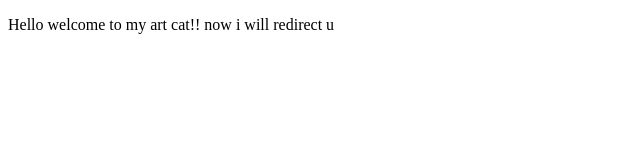
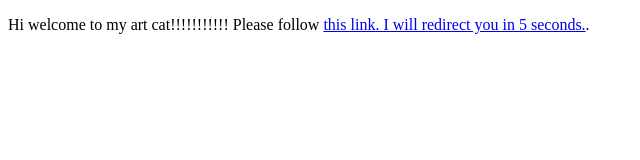
Before and after one commit to ChrisTPhilos/artcat, a plain HTML site: page index.html in a window 1280 px wide. Shown: the whole page, without its empty margins (0-640 px from the left). Drawn offline with Linux system fonts and the light colour scheme.

Commit message:
Update index.html

```diff
--- a/index.html
+++ b/index.html
@@ -1,10 +1,9 @@
 <!DOCTYPE html>
 <html>
-   <head>
-      <title>HTML Meta Tag</title>
-      <meta http-equiv = "refresh" content = "2"; url = https://https://artcaty9.weebly.com" />
-   </head>
-   <body>
-      <p>Hello welcome to my art cat!! now i will redirect u</p>
-   </body>
+  <head>
+    <meta http-equiv="refresh" content="5; url='https://artcaty9.weebly.com'" />
+  </head>
+  <body>
+    <p>Hi welcome to my art cat!!!!!!!!!!! Please follow <a href="https://artcaty9.weebly.com">this link. I will redirect you in 5 seconds.</a>.</p>
+  </body>
 </html>
```
